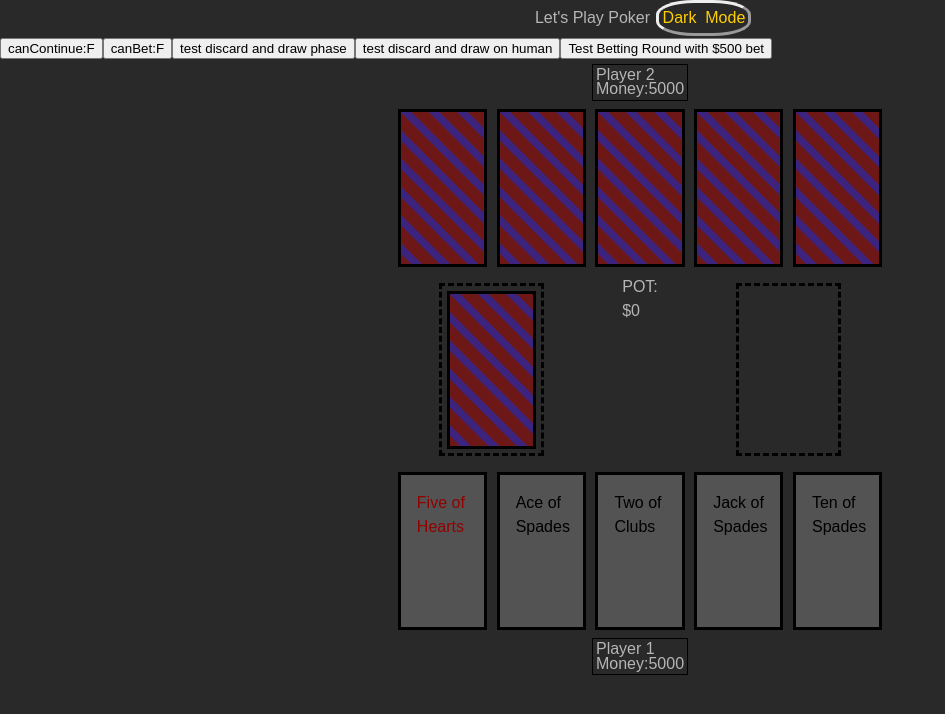
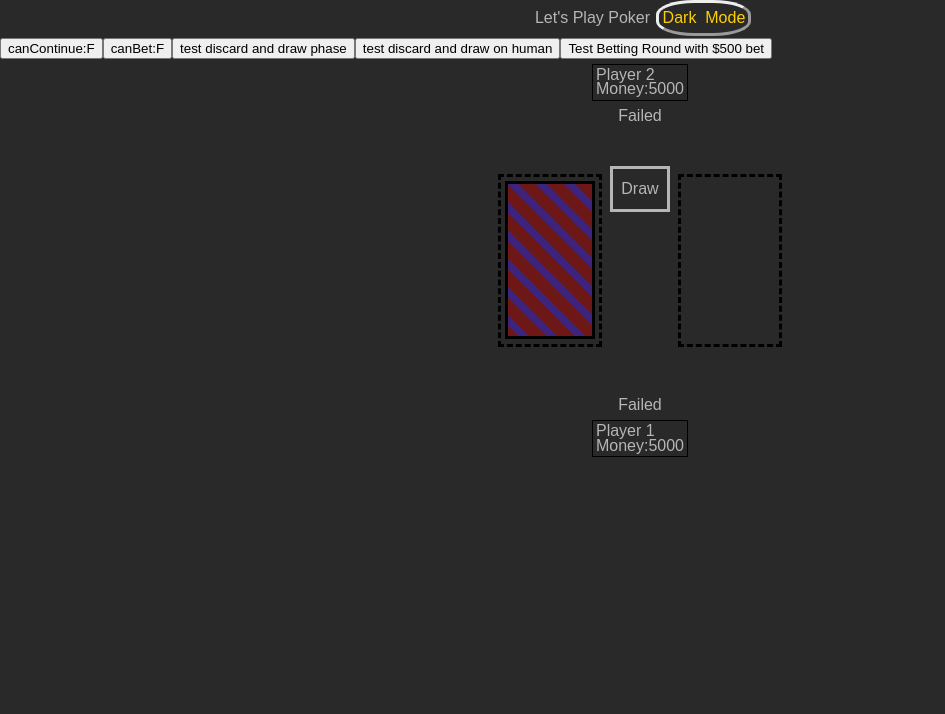
Before and after one commit to ShaneButtCodeNL/poker-app, a React (Create React App) app: page /poker in a window 1280 px wide. Shown: the top 714 px of the page, without its empty margins (0-945 px from the left). Built offline with nearby package versions, Linux system fonts and the light colour scheme.

Commit message:
set up dealing phase

```diff
--- a/src/App.tsx
+++ b/src/App.tsx
@@ -23,11 +23,6 @@ function App() {
   //The visual style of the app for now just light and dark
   let [mode, setMode] = useState(0);
   //
-  //The amount of cash held by each player
-  let [heldCash, setHeldCash] = useState([]);
-  //
-  //The hands of cards each player has
-  let [heldCards, setHeldCards] = useState([]);
 
   let appClass = "App " + (mode ? "lightMode" : "darkMode");
   return (
@@ -40,10 +35,6 @@ function App() {
               startMoney={startMoney}
               minBet={minBet}
               numOfPlayers={numOfPlayers}
-              setHeldCards={setHeldCards}
-              heldCards={heldCards}
-              setHeldCash={setHeldCash}
-              heldCash={heldCash}
               mode={mode}
             />
           </Route>
--- a/src/components/Card.tsx
+++ b/src/components/Card.tsx
@@ -1,5 +1,6 @@
 import { useEffect, useState } from "react";
 import { renderFace, renderBack } from "../functions/RenderCardFace";
+import { Card as ACard } from "../functions/Deck";
 
 export default function Card(props: any) {
   const [hold, setHold] = useState(true);
@@ -18,7 +19,7 @@ export default function Card(props: any) {
     return orientation ? "horazontalCard" : "verticalCard";
   };
 
-  const getColor = (card) => {
+  const getColor = (card: ACard) => {
     return card.getSuit() % 2 === 0
       ? props.mode === 0
         ? "cardDarkBlack"
@@ -27,7 +28,7 @@ export default function Card(props: any) {
       ? "cardDarkRed"
       : "cardLightRed";
   };
-  const cardClass = (card) => {
+  const cardClass = (card: ACard) => {
     return (
       (props.mode === 0 ? "cardDark " : "cardLight ") +
       getColor(card) +
--- a/src/components/DeckArea.tsx
+++ b/src/components/DeckArea.tsx
@@ -31,9 +31,24 @@ export default function DeckArea(props: any) {
       <div id="deckPile" className="deckPosition">
         {renderDeck()}
       </div>
-      <div id="potInfo">
-        POT:
-        <br />${props.pot}
+      <div>
+        {props.canStart ? (
+          <div
+            id="canStartBtn"
+            className="btn cardButton"
+            onClick={() => {
+              props.deal();
+              props.setCanStart(false);
+            }}
+          >
+            Draw
+          </div>
+        ) : (
+          <div id="potInfo">
+            POT:
+            <br />${props.pot}
+          </div>
+        )}
       </div>
       <div id="discardPile" className="deckPosition">
         {renderDiscard()}
--- a/src/components/GameArea.tsx
+++ b/src/components/GameArea.tsx
@@ -1,5 +1,5 @@
 //React
-import { useState } from "react";
+import { useEffect, useState } from "react";
 //Components
 import Hand from "./Hand";
 import DeckArea from "./DeckArea";
@@ -13,6 +13,10 @@ function GameArea(props: any) {
   const [deck, setDeck] = useState(null);
   //The Discard Pile
   const [discardPile, setDiscardPile] = useState(null);
+  //The amount of cash held by each player
+  const [heldCash, setHeldCash] = useState([]);
+  //The hands of cards each player has
+  const [heldCards, setHeldCards] = useState([]);
   //Round of play 0 indexed
   const [round, setRound] = useState(0);
   //Player turn in round 0 indexed
@@ -36,18 +40,23 @@ function GameArea(props: any) {
       setPlayerTurn: setPlayerTurn,
       setPot: setPot,
       setHoldList: setHoldList,
-      setHeldCards: props.setHeldCards,
-      setHeldCash: props.setHeldCash,
+      setHeldCards: setHeldCards,
+      setHeldCash: setHeldCash,
       setDeck: setDeck,
       setDiscardPile: setDiscardPile,
     });
   });
 
-  const nextRound = () => {
-    setRound((+round + 1) % 5);
+  //Updates round
+  useEffect(() => {
     setCanBet(isBettingRound());
+    setCanStart(isDrawRound());
     setcanDiscard(isDiscardRound());
-    setCanStart(isDrawRound());
+  }, [round]);
+
+  const deal = async () => {
+    await pokerGame.deal();
+    setRound(1);
   };
 
   const isDrawRound = () => {
@@ -79,7 +88,8 @@ function GameArea(props: any) {
   //Discards selected cards and starts discard and draw phase for computer players
   const discardClickEvent = () => {
     pokerGame.discardTurn(getHoldPositions());
-    setcanDiscard(false);
+    const r = round + 1;
+    setRound(r);
   };
 
   /**
@@ -100,22 +110,20 @@ function GameArea(props: any) {
 
   const renderPlayerInfo = (player: Number) => {
     if (props.numOfPlayers >= +player) {
-      return (
-        <PlayerInfo player={+player} heldCash={props.heldCash[+player - 1]} />
-      );
+      return <PlayerInfo player={+player} heldCash={heldCash[+player - 1]} />;
     }
   };
 
   //Render hand if player count is high enough
   const renderHand = (playerNumber: Number) => {
     if (playerNumber <= props.numOfPlayers) {
-      if (!props.heldCards[+playerNumber - 1]) {
+      if (!heldCards[+playerNumber - 1]) {
         return <div>Failed</div>;
       }
       return (
         <Hand
           player={+playerNumber - 1}
-          hand={props.heldCards[+playerNumber - 1]}
+          hand={heldCards[+playerNumber - 1]}
           mode={props.mode}
           holdList={holdList}
           setHoldList={setHoldList}
@@ -180,6 +188,9 @@ function GameArea(props: any) {
                 cardDesign={cardDesign}
                 mode={props.mode}
                 pot={pot}
+                canStart={canStart}
+                deal={deal}
+                setCanStart={setCanStart}
               />
             </div>
             <div id="centerPlayAreaBottom">
--- a/src/functions/Poker.tsx
+++ b/src/functions/Poker.tsx
@@ -41,9 +41,8 @@ class Poker {
   ) {
     this.stateFunctions = stateFunctions;
     this.pot = 0;
-    this.round = 1;
+    this.round = 0;
     this.turnCount = 0;
-    this.round = 1;
     this.bets = [];
     this.stateFunctions.setPot(this.pot);
     this.minBet = +minBet;
@@ -61,17 +60,9 @@ class Poker {
     for (let i = 0; i < this.numOfPlayers; i++) {
       //Gives Player cash
       this.heldCash.push(startCash);
-      //initialize bets
       this.bets.push(0);
-      //Draw 5 cards for player
-      let hand = [];
-      for (let j = 0; j < 5; j++) {
-        hand.push(this.deck.draw());
-      }
-      this.heldCards.push(hand);
     }
     this.stateFunctions.setHeldCash([...this.heldCash]);
-    this.stateFunctions.setHeldCards(this.heldCards);
     stateFunctions.setDeck(this.deck);
     stateFunctions.setDiscardPile(this.discardPile);
     stateFunctions.setRound(this.round);
@@ -310,7 +301,8 @@ class Poker {
   /**
    * First turn in a round of play everyone antes to play if they can't they are out
    */
-  public deal() {
+  public async deal() {
+    console.log("Start deal");
     let hands = [];
     //set up players
     for (let i = 0; i < this.numOfPlayers; i++) {
@@ -320,7 +312,10 @@ class Poker {
         let hand = [];
         //Draw 5 cards
         for (let j = 0; j < 5; j++) {
-          hand.push(this.draw());
+          await this.draw().then((card) => {
+            hand.push(card);
+          });
+          console.log(hand[j].toString());
         }
         hands.push(hand);
       } else {
@@ -328,7 +323,9 @@ class Poker {
         hands.push([]);
       }
     }
+    this.heldCards = [...hands];
     this.stateFunctions.setHeldCards([...hands]);
+    //return [...hands];
   }
 
   /**
```
Also changed, not shown: 1 other file (tests, documents, lock files or other folders).
